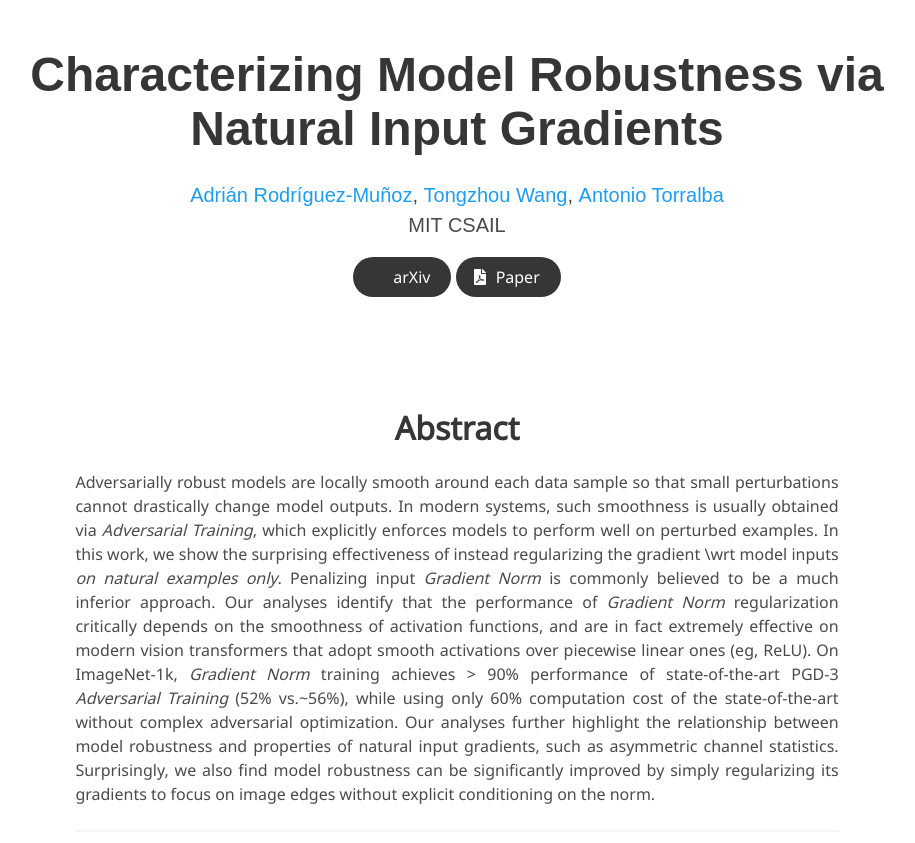
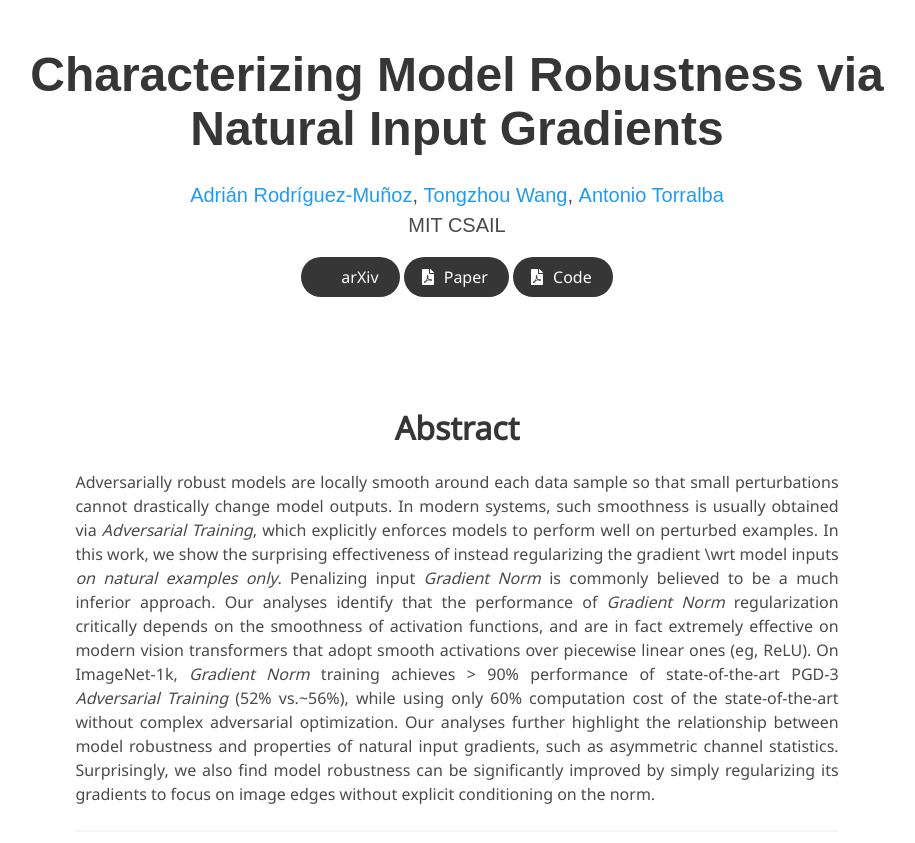
Before and after one commit to adriarm/adriarm.github.io, a Jekyll site: the page _pages/robustness_natural_gradients/index.html, which Jekyll copies as it is, in a window 1280 px wide and 900 px high. Shown: the top 843 px of the window, without its empty margins (183-1098 px from the left). Built offline with Jekyll 4.4.1, drawn with Linux system fonts in a browser that asks for light colours; nearby versions of some CDN libraries; some web fonts are replaced; library files that are not in the unit come from our copies; a style sheet for code colours, icons or effects is not loaded.

Commit message:
Code link

```diff
--- a/_pages/robustness_natural_gradients/index.html
+++ b/_pages/robustness_natural_gradients/index.html
@@ -92,6 +92,15 @@
                       <i class="fas fa-file-pdf"></i>
                   </span>
                   <span>Paper</span>
+                </a>
+              </span>
+              <span class="link-block">
+                <a href="https://github.com/adriarm/robustness_natural_gradients"
+                   class="external-link button is-normal is-rounded is-dark">
+                  <span class="icon">
+                      <i class="fas fa-file-pdf"></i>
+                  </span>
+                  <span>Code</span>
                 </a>
               </span>
               <!-- Code Link. -->
```
